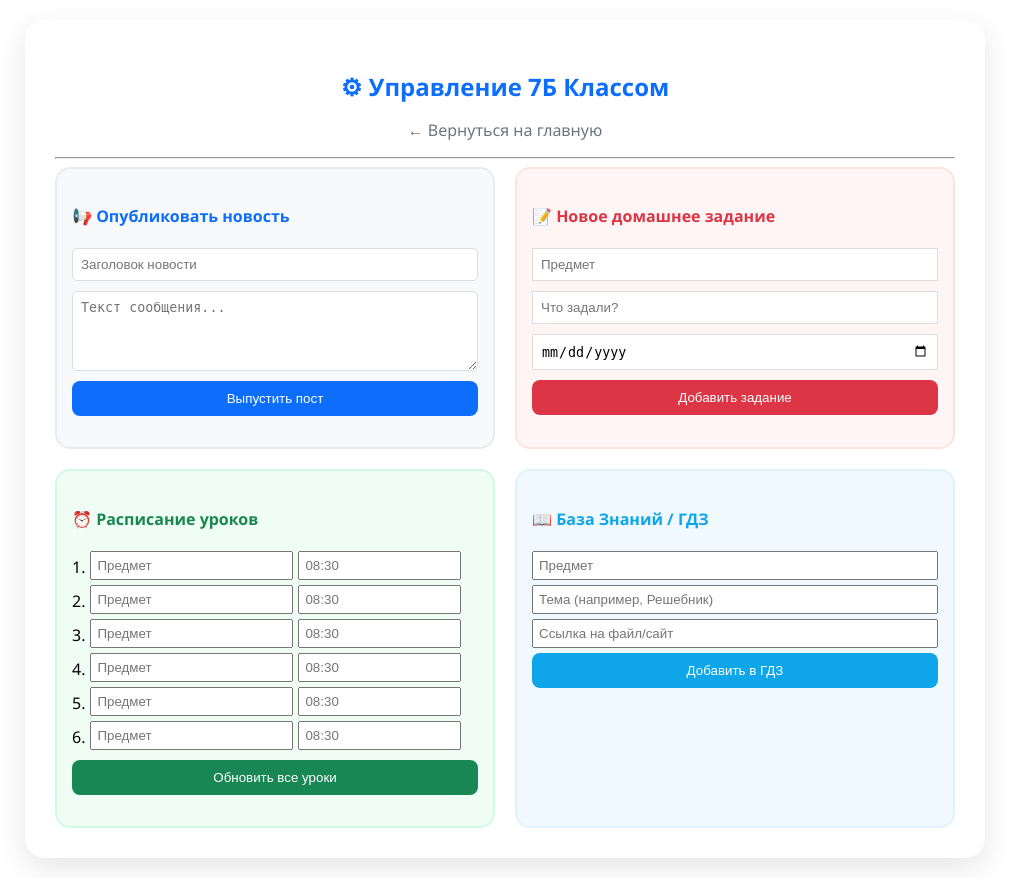
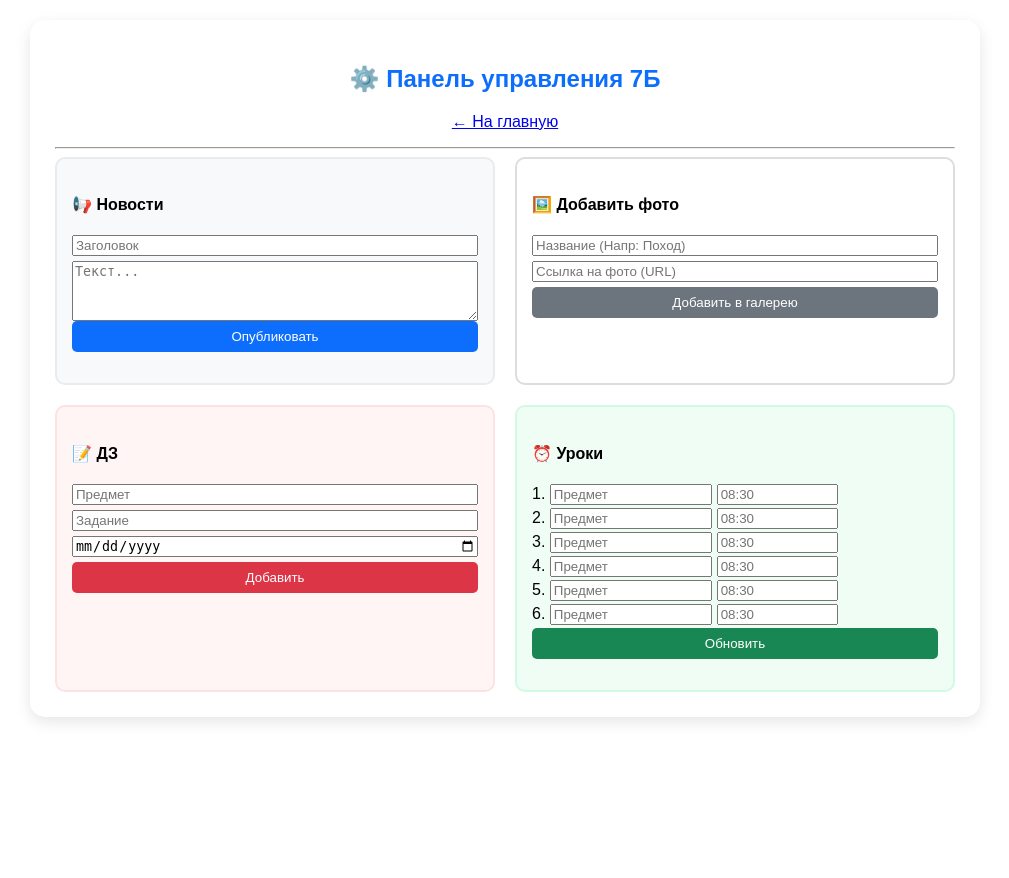
Before and after one commit to sasula878-gif/my-class-website, a Flask app: page /admin_panel in a window 1280 px wide. Shown: the whole page, without its empty margins (135-1144 px from the left). After the commit the page ends 722 px from the top, so only its background shows below. Run offline with Flask 3, Linux system fonts and the light colour scheme; the visitor is signed in with stand-in values (Sample User, id 1).

Commit message:
Update admin_panel.html

```diff
--- a/templates/admin_panel.html
+++ b/templates/admin_panel.html
@@ -1,53 +1,50 @@
-<div style="max-width: 900px; margin: 20px auto; font-family: 'Segoe UI', sans-serif; background: #fff; padding: 30px; border-radius: 20px; box-shadow: 0 10px 30px rgba(0,0,0,0.1);">
-    <h2 style="text-align: center; color: #0d6efd; margin-bottom: 10px;">⚙ Управление 7Б Классом</h2>
-    <p style="text-align: center;"><a href="/" style="text-decoration: none; color: #6c757d;">← Вернуться на главную</a></p>
+<div style="max-width: 900px; margin: 20px auto; font-family: sans-serif; background: #fff; padding: 25px; border-radius: 15px; box-shadow: 0 5px 15px rgba(0,0,0,0.1);">
+    <h2 style="text-align: center; color: #0d6efd;">⚙️ Панель управления 7Б</h2>
+    <p style="text-align: center;"><a href="/">← На главную</a></p>
     <hr>
 
     <div style="display: grid; grid-template-columns: 1fr 1fr; gap: 20px;">
-        <div style="border: 2px solid #e9ecef; padding: 15px; border-radius: 15px; background: #f8f9fa;">
-            <h4 style="color: #0d6efd;">📢 Опубликовать новость</h4>
+        <div style="border: 2px solid #e9ecef; padding: 15px; border-radius: 10px; background: #f8f9fa;">
+            <h4>📢 Новости</h4>
             <form method="post">
                 <input type="hidden" name="action" value="add_post">
-                <input name="t" placeholder="Заголовок новости" style="width:100%; margin-bottom: 10px; padding: 8px; border-radius: 5px; border: 1px solid #ddd;" required>
-                <textarea name="c" placeholder="Текст сообщения..." style="width:100%; height: 80px; margin-bottom: 10px; padding: 8px; border-radius: 5px; border: 1px solid #ddd;"></textarea>
-                <button type="submit" style="width:100%; background: #0d6efd; color:white; border:none; padding:10px; border-radius: 8px; cursor: pointer;">Выпустить пост</button>
+                <input name="t" placeholder="Заголовок" style="width:100%; margin-bottom:5px;" required>
+                <textarea name="c" placeholder="Текст..." style="width:100%; height:60px;"></textarea>
+                <button type="submit" style="width:100%; background:#0d6efd; color:white; border:none; padding:8px; border-radius:5px;">Опубликовать</button>
             </form>
         </div>
 
-        <div style="border: 2px solid #fee2e2; padding: 15px; border-radius: 15px; background: #fff5f5;">
-            <h4 style="color: #dc3545;">📝 Новое домашнее задание</h4>
+        <div style="border: 2px solid #ddd; padding: 15px; border-radius: 10px; background: #fff;">
+            <h4>🖼️ Добавить фото</h4>
             <form method="post">
-                <input type="hidden" name="action" value="add_hw">
-                <input name="s" placeholder="Предмет" style="width:100%; margin-bottom: 10px; padding: 8px; border: 1px solid #ddd;" required>
-                <input name="t" placeholder="Что задали?" style="width:100%; margin-bottom: 10px; padding: 8px; border: 1px solid #ddd;" required>
-                <input name="d" type="date" style="width:100%; margin-bottom: 10px; padding: 8px; border: 1px solid #ddd;">
-                <button type="submit" style="width:100%; background: #dc3545; color:white; border:none; padding:10px; border-radius: 8px;">Добавить задание</button>
+                <input type="hidden" name="action" value="add_photo">
+                <input name="t" placeholder="Название (Напр: Поход)" style="width:100%; margin-bottom:5px;" required>
+                <input name="u" placeholder="Ссылка на фото (URL)" style="width:100%; margin-bottom:5px;" required>
+                <button type="submit" style="width:100%; background:#6c757d; color:white; border:none; padding:8px; border-radius:5px;">Добавить в галерею</button>
             </form>
         </div>
 
-        <div style="border: 2px solid #d1fae5; padding: 15px; border-radius: 15px; background: #f0fdf4;">
-            <h4 style="color: #198754;">⏰ Расписание уроков</h4>
+        <div style="border: 2px solid #fee2e2; padding: 15px; border-radius: 10px; background: #fff5f5;">
+            <h4>📝 ДЗ</h4>
+            <form method="post">
+                <input type="hidden" name="action" value="add_hw">
+                <input name="s" placeholder="Предмет" style="width:100%; margin-bottom:5px;" required>
+                <input name="t" placeholder="Задание" style="width:100%; margin-bottom:5px;" required>
+                <input name="d" type="date" style="width:100%; margin-bottom:5px;">
+                <button type="submit" style="width:100%; background:#dc3545; color:white; border:none; padding:8px; border-radius:5px;">Добавить</button>
+            </form>
+        </div>
+
+        <div style="border: 2px solid #d1fae5; padding: 15px; border-radius: 10px; background: #f0fdf4;">
+            <h4>⏰ Уроки</h4>
             <form method="post">
                 <input type="hidden" name="action" value="edit_sched">
                 {% for i in range(1, 7) %}
-                <div style="display: flex; gap: 5px; margin-bottom: 5px;">
-                    <span style="padding-top: 5px;">{{i}}.</span>
-                    <input name="sub" placeholder="Предмет" style="width: 50%; padding: 5px;">
-                    <input name="time" placeholder="08:30" style="width: 40%; padding: 5px;">
+                <div style="margin-bottom:3px;">
+                    {{i}}. <input name="sub" placeholder="Предмет" style="width:40%;"> <input name="time" placeholder="08:30" style="width:30%;">
                 </div>
                 {% endfor %}
-                <button type="submit" style="width:100%; background: #198754; color:white; border:none; padding:10px; border-radius: 8px; margin-top: 5px;">Обновить все уроки</button>
-            </form>
-        </div>
-
-        <div style="border: 2px solid #e0f2fe; padding: 15px; border-radius: 15px; background: #f0f9ff;">
-            <h4 style="color: #0ea5e9;">📖 База Знаний / ГДЗ</h4>
-            <form method="post">
-                <input type="hidden" name="action" value="add_kb">
-                <input name="s" placeholder="Предмет" style="width:100%; margin-bottom: 5px; padding: 5px;">
-                <input name="t" placeholder="Тема (например, Решебник)" style="width:100%; margin-bottom: 5px; padding: 5px;">
-                <input name="u" placeholder="Ссылка на файл/сайт" style="width:100%; margin-bottom: 5px; padding: 5px;">
-                <button type="submit" style="width:100%; background: #0ea5e9; color:white; border:none; padding:10px; border-radius: 8px;">Добавить в ГДЗ</button>
+                <button type="submit" style="width:100%; background:#198754; color:white; border:none; padding:8px; border-radius:5px;">Обновить</button>
             </form>
         </div>
     </div>
```
